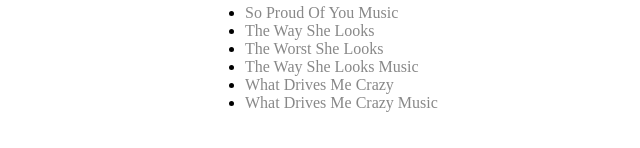
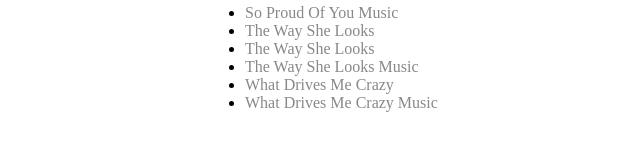
Before and after one commit to queviva/music, a plain HTML site: page index.html in a window 1280 px wide. Shown: the part 456-604 px from the top of the page, 285-925 px from the left. Drawn offline with Linux system fonts and the light colour scheme.

Commit message:
Update index.html

```diff
--- a/index.html
+++ b/index.html
@@ -50,7 +50,7 @@ sheet music and sounds
 <li><a href="SoProudOfYou.mp3">So Proud Of You</a></li>
 <li><a href="SoProudOfYouSheetMusic.pdf">So Proud Of You Music</a></li>
 <li><a href="TheWaySheLooks.mp3">The Way She Looks</a></li>
-<li><a href="TheWaySheLooksJonas03.mp3">The Worst She Looks</a></li>
+<li><a href="TheWaySheLooksLLM.mp3">The Way She Looks</a></li>
 <li><a href="TheWaySheLooksSheetMusic.pdf">The Way She Looks Music</a></li>
 <li><a href="WhatDrivesMeCrazy.mp3">What Drives Me Crazy</a></li>
 <li><a href="WhatDrivesMeCrazySheetMusic.pdf">What Drives Me Crazy Music</a></li>
```
